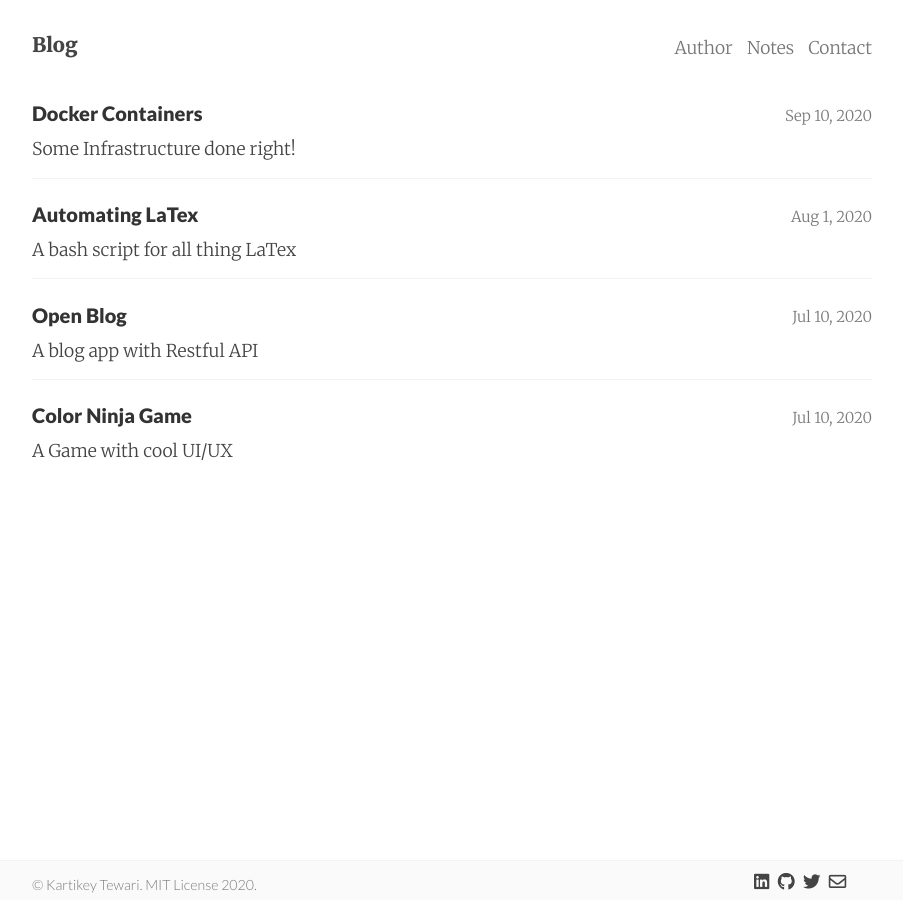
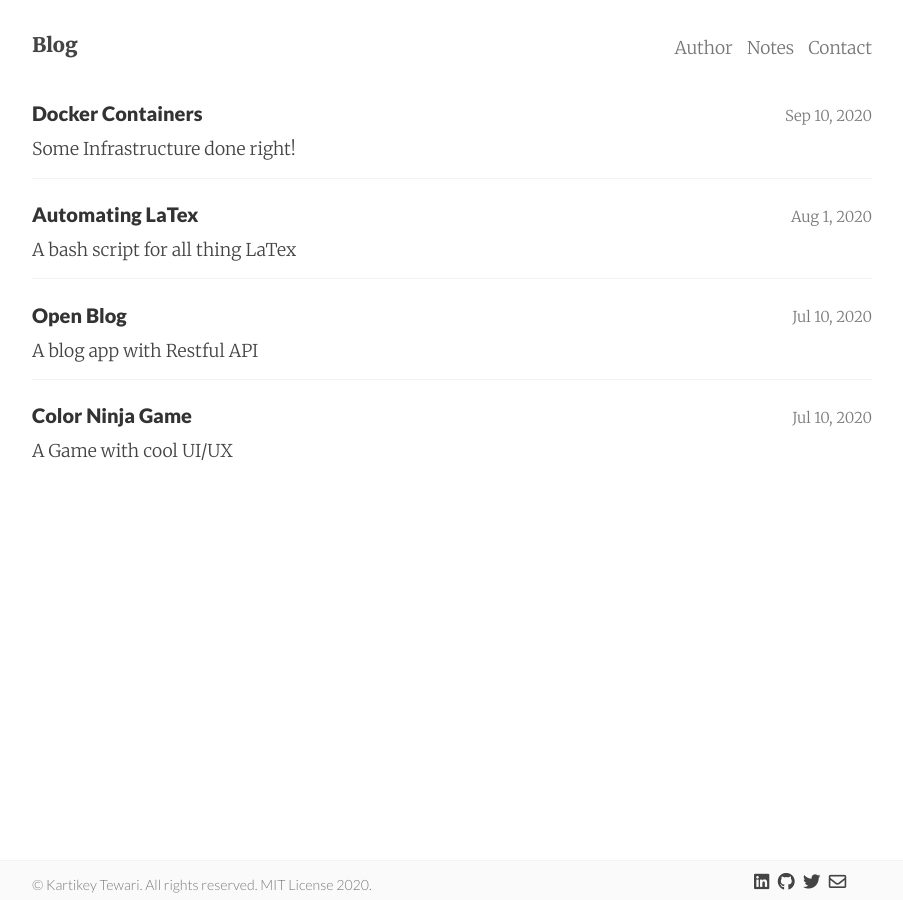
Before and after one commit to kartikeytewari/kartikeytewari.github.io, a Jekyll site: the page built from index.html, in a window 1280 px wide. Shown: the whole page, without its empty margins (188-1091 px from the left). Built offline with Jekyll 4.4.1, drawn with Linux system fonts in a browser that asks for light colours; nearby versions of some CDN libraries; the list of posts is cut into pages by our own code; comment, search, counter and statistics services are not loaded; some of the changed lines change nothing that is shown.

Commit message:
update blog

```diff
--- a/_includes/footer.html
+++ b/_includes/footer.html
@@ -2,7 +2,7 @@
   <div class="measure">
     <div class="left">
       <small>
-        &copy; Kartikey Tewari. MIT License {{ site.time | date:"%Y" }}. <br>
+        &copy; Kartikey Tewari. All rights reserved. MIT License {{ site.time | date:"%Y" }}. <br>
       </small>
     </div>
     {% if site.show_social_icons %}
@@ -18,10 +18,6 @@
 
 
 <!-- Cookie complience banner from osana -->
-<style>
-  <link rel="stylesheet" type="text/css" href="https://cdn.jsdelivr.net/npm/cookieconsent@3/build/cookieconsent.min.css" />
-</style>
-
 <script src="https://cdn.jsdelivr.net/npm/cookieconsent@3/build/cookieconsent.min.js" data-cfasync="false"></script>
 <script>
 window.cookieconsent.initialise({
@@ -31,13 +27,15 @@
       "text": "#838391"
     },
     "button": {
-        "background": "transparent",
-        "text": "#4b81e8",
-        "border": "#4b81e8"
+      "background": "#edeff5"
     }
   },
   "content": {
-      "dismiss": ""
+    "message": "The website uses cookies to ensure you get the best experience on my website."
   }
 });
 </script>
+
+<style>
+  <link rel="stylesheet" type="text/css" href="https://cdn.jsdelivr.net/npm/cookieconsent@3/build/cookieconsent.min.css" />
+</style>
```
Lines whose indentation alone changed are shown as unchanged.
